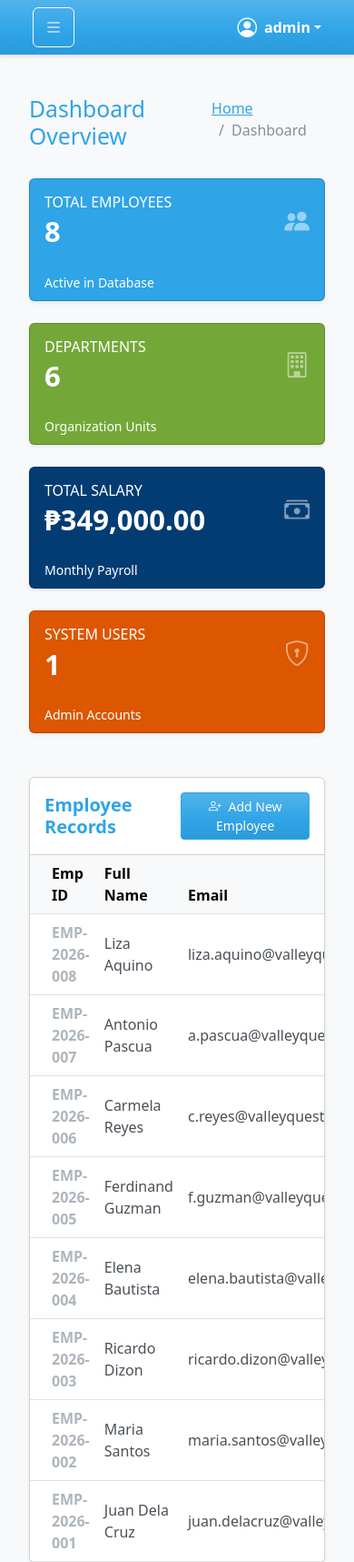
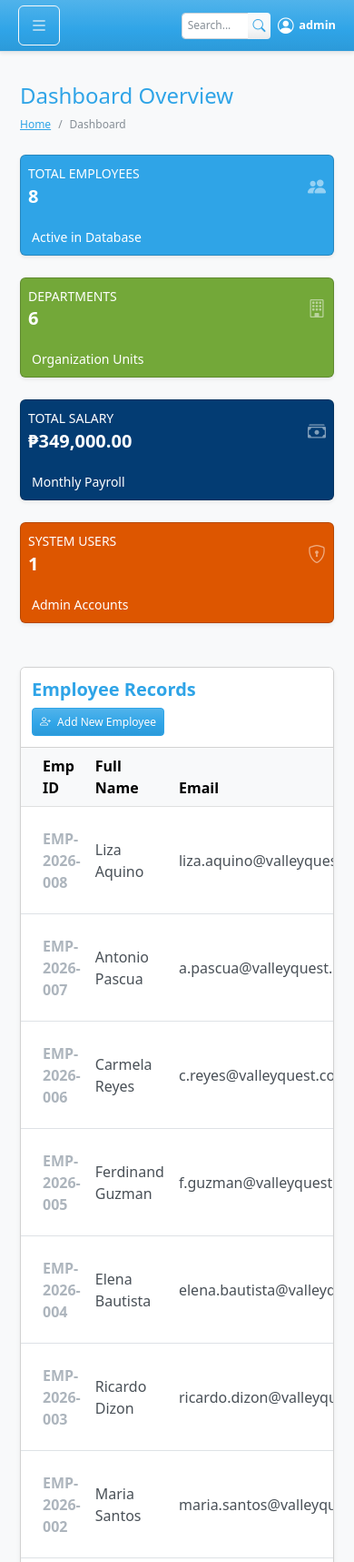
Before and after one commit to jhonbalberan6/Employee-Management-System, a PHP site: page /admin_dashboard.php in a window 390 px wide. Shown: the top 1717 px of the page at 91% size. Run offline with PHP 8.4, Linux system fonts and the light colour scheme; a user stored in the database is signed in; data comes from the database, SQL or seed files in the repository; some libraries are stand-ins or nearby versions.

Commit message:
Add: Responsiveness for multiple screen sizes

```diff
--- a/admin_dashboard.php
+++ b/admin_dashboard.php
@@ -27,6 +27,8 @@ $total_salary = ($result_salary && $row = $result_salary->fetch_assoc()) ? numbe
 $sql_users = "SELECT COUNT(*) AS total_users FROM users";
 $result_users = $conn->query($sql_users);
 $total_users = ($result_users && $row = $result_users->fetch_assoc()) ? $row['total_users'] : 0;
+
+$search_query = trim($_GET['search'] ?? '');
 ?>
 
 <!DOCTYPE html>
@@ -73,29 +75,29 @@ $total_users = ($result_users && $row = $result_users->fetch_assoc()) ? $row['to
 
 <!-- Top Navbar - Module 3 -->
 <nav class="navbar navbar-expand-lg navbar-dark bg-primary border-bottom shadow-sm px-4">
-    <div class="container-fluid">
-        <button class="btn btn-outline-light me-3" type="button" data-bs-toggle="offcanvas" data-bs-target="#offcanvasSidebar" aria-controls="offcanvasSidebar">
+    <div class="container-fluid dashboard-topbar">
+        <div class="topbar-left">
+            <button class="btn btn-outline-light me-2" type="button" data-bs-toggle="offcanvas" data-bs-target="#offcanvasSidebar" aria-controls="offcanvasSidebar">
                 <i class="bi bi-list fs-5"></i>
             </button>
+            <span class="navbar-brand d-none d-lg-block fw-bold mb-0"><i class="bi bi-rocket-takeoff-fill me-2"></i>ValleyQuest</span>
+        </div>
 
-        <span class="navbar-brand d-none d-lg-block fw-bold"><i class="bi bi-rocket-takeoff-fill me-2"></i>ValleyQuest</span>
-
-        <form class="d-flex ms-auto me-3 d-none d-md-flex" role="search" action="admin_dashboard.php" method="GET">
-            <div class="input-group">
-                <input class="form-control" type="search" name="search" placeholder="Search records..." aria-label="Search" value="<?php echo htmlspecialchars($_GET['search'] ?? ''); ?>">
+        <div class="topbar-right ms-auto">
+            <form class="navbar-search" role="search" action="admin_dashboard.php" method="GET" id="searchForm">
+                <a href="admin_dashboard.php" class="btn btn-outline-light border-0 p-0 search-clear-btn <?php echo empty($search_query) ? 'is-hidden' : ''; ?>" title="Clear Search" aria-label="Clear Search" <?php echo empty($search_query) ? 'tabindex="-1" aria-disabled="true"' : ''; ?>>
+                    <i class="bi bi-x-lg"></i>
+                </a>
+                <div class="input-group input-group-sm search-group">
+                    <input class="form-control" type="search" name="search" placeholder="Search..." aria-label="Search" value="<?php echo htmlspecialchars($search_query); ?>">
                     <button class="btn btn-light text-primary border-0" type="submit"><i class="bi bi-search"></i></button>
                 </div>
-            <?php if (isset($_GET['search']) && !empty($_GET['search'])): ?>
-                <a href="admin_dashboard.php" class="btn btn-outline-light border-0 ms-2" title="Clear Search">
-                    <i class="bi bi-x-lg"></i>
-                </a>
-            <?php endif; ?>
             </form>
 
             <div class="dropdown">
-            <a href="#" class="d-flex align-items-center text-white text-decoration-none dropdown-toggle" id="dropdownUser" data-bs-toggle="dropdown" aria-expanded="false">
-                <i class="bi bi-person-circle fs-4 me-2"></i>
-                <strong><?php echo htmlspecialchars($_SESSION['username']); ?></strong>
+                <a href="#" class="d-flex align-items-center text-white text-decoration-none dropdown-toggle navbar-user-toggle" id="dropdownUser" data-bs-toggle="dropdown" aria-expanded="false">
+                    <i class="bi bi-person-circle navbar-user-icon"></i>
+                    <strong class="navbar-user-name"><?php echo htmlspecialchars($_SESSION['username']); ?></strong>
                 </a>
                 <ul class="dropdown-menu dropdown-menu-end shadow border-0" aria-labelledby="dropdownUser">
                     <li><a class="dropdown-item" href="#"><i class="bi bi-person me-2"></i>Profile</a></li>
@@ -104,13 +106,14 @@ $total_users = ($result_users && $row = $result_users->fetch_assoc()) ? $row['to
                 </ul>
             </div>
         </div>
+    </div>
 </nav>
 
 <!-- Main Content - Module 6 -->
 <div id="content">
     <div class="container-fluid pt-4">
-        <div class="d-flex justify-content-between align-items-center mb-4">
-            <h2>Dashboard Overview</h2>
+        <div class="d-flex justify-content-between align-items-center mb-4 flex-wrap gap-2">
+            <h2 style="font-size: clamp(1.5rem, 4vw, 2rem); margin-bottom: 0;">Dashboard Overview</h2>
             <nav aria-label="breadcrumb">
                 <ol class="breadcrumb">
                     <li class="breadcrumb-item"><a href="#">Home</a></li>
@@ -129,15 +132,15 @@ $total_users = ($result_users && $row = $result_users->fetch_assoc()) ? $row['to
 
         <!-- Cardboxes - Module 6 -->
         <div class="row g-4">
-            <div class="col-md-3">
+            <div class="col-12 col-sm-6 col-md-3">
                 <div class="card bg-primary text-white h-100 shadow-sm">
                     <div class="card-body">
-                        <div class="d-flex justify-content-between align-items-center">
-                            <div>
-                                <h6 class="text-uppercase mb-1">Total Employees</h6>
-                                <h2 class="display-5 fw-bold mb-0"><?php echo $total_employees; ?></h2>
+                        <div class="d-flex justify-content-between align-items-center flex-wrap">
+                            <div class="flex-grow-1">
+                                <h6 class="text-uppercase mb-1 small">Total Employees</h6>
+                                <h2 class="fw-bold mb-0" style="font-size: clamp(1.25rem, 4vw, 2rem); word-break: break-word;"><?php echo $total_employees; ?></h2>
                             </div>
-                            <i class="bi bi-people-fill fs-1 opacity-50"></i>
+                            <i class="bi bi-people-fill opacity-50" style="font-size: clamp(1.25rem, 4vw, 2rem); flex-shrink: 0; margin-left: 0.5rem;"></i>
                         </div>
                     </div>
                     <div class="card-footer bg-transparent border-top-0">
@@ -146,15 +149,15 @@ $total_users = ($result_users && $row = $result_users->fetch_assoc()) ? $row['to
                 </div>
             </div>
 
-            <div class="col-md-3">
+            <div class="col-12 col-sm-6 col-md-3">
                 <div class="card bg-success text-white h-100 shadow-sm">
                     <div class="card-body">
-                        <div class="d-flex justify-content-between align-items-center">
-                            <div>
-                                <h6 class="text-uppercase mb-1">Departments</h6>
-                                <h2 class="display-5 fw-bold mb-0"><?php echo $total_departments; ?></h2>
+                        <div class="d-flex justify-content-between align-items-center flex-wrap">
+                            <div class="flex-grow-1">
+                                <h6 class="text-uppercase mb-1 small">Departments</h6>
+                                <h2 class="fw-bold mb-0" style="font-size: clamp(1.25rem, 4vw, 2rem); word-break: break-word;"><?php echo $total_departments; ?></h2>
                             </div>
-                            <i class="bi bi-building fs-1 opacity-50"></i>
+                            <i class="bi bi-building opacity-50" style="font-size: clamp(1.25rem, 4vw, 2rem); flex-shrink: 0; margin-left: 0.5rem;"></i>
                         </div>
                     </div>
                     <div class="card-footer bg-transparent border-top-0">
@@ -163,15 +166,15 @@ $total_users = ($result_users && $row = $result_users->fetch_assoc()) ? $row['to
                 </div>
             </div>
 
-            <div class="col-md-3">
+            <div class="col-12 col-sm-6 col-md-3">
                 <div class="card bg-info text-white h-100 shadow-sm">
                     <div class="card-body">
-                        <div class="d-flex justify-content-between align-items-center">
-                            <div>
-                                <h6 class="text-uppercase mb-1">Total Salary</h6>
-                                <h2 class="display-5 fw-bold mb-0">₱<?php echo $total_salary; ?></h2>
+                        <div class="d-flex justify-content-between align-items-center flex-wrap">
+                            <div class="flex-grow-1">
+                                <h6 class="text-uppercase mb-1 small">Total Salary</h6>
+                                <h2 class="fw-bold mb-0" style="font-size: clamp(1.25rem, 4vw, 2rem); word-break: break-word; overflow-wrap: break-word;">₱<?php echo $total_salary; ?></h2>
                             </div>
-                            <i class="bi bi-cash-stack fs-1 opacity-50"></i>
+                            <i class="bi bi-cash-stack opacity-50" style="font-size: clamp(1.25rem, 4vw, 2rem); flex-shrink: 0; margin-left: 0.5rem;"></i>
                         </div>
                     </div>
                     <div class="card-footer bg-transparent border-top-0">
@@ -180,15 +183,15 @@ $total_users = ($result_users && $row = $result_users->fetch_assoc()) ? $row['to
                 </div>
             </div>
 
-            <div class="col-md-3">
+            <div class="col-12 col-sm-6 col-md-3">
                 <div class="card bg-warning text-white h-100 shadow-sm">
                     <div class="card-body">
-                        <div class="d-flex justify-content-between align-items-center">
-                            <div>
-                                <h6 class="text-uppercase mb-1">System Users</h6>
-                                <h2 class="display-5 fw-bold mb-0"><?php echo $total_users; ?></h2>
+                        <div class="d-flex justify-content-between align-items-center flex-wrap">
+                            <div class="flex-grow-1">
+                                <h6 class="text-uppercase mb-1 small">System Users</h6>
+                                <h2 class="fw-bold mb-0" style="font-size: clamp(1.25rem, 4vw, 2rem); word-break: break-word;"><?php echo $total_users; ?></h2>
                             </div>
-                            <i class="bi bi-shield-lock fs-1 opacity-50"></i>
+                            <i class="bi bi-shield-lock opacity-50" style="font-size: clamp(1.25rem, 4vw, 2rem); flex-shrink: 0; margin-left: 0.5rem;"></i>
                         </div>
                     </div>
                     <div class="card-footer bg-transparent border-top-0">
@@ -277,7 +280,7 @@ $total_users = ($result_users && $row = $result_users->fetch_assoc()) ? $row['to
                                                 <button type="button" class="btn-close btn-close-white" data-bs-dismiss="modal" aria-label="Close"></button>
                                             </div>
                                             <div class="modal-body">
-                                                <!-- PERSONAL INFO SECTION -->
+                                                <!-- P ERSONAL INFO SECTION -->
                                                 <div class="mb-4 pb-4 border-bottom">
                                                     <h6 class="text-uppercase fw-bold text-primary mb-3"><i class="bi bi-person me-2"></i>Personal Information</h6>
                                                     <div class="row g-3">
--- a/assets/style.css
+++ b/assets/style.css
@@ -53,7 +53,217 @@ body {
     margin-right: 15px;
 }
 
+/* Topbar layout: explicit left/right regions for predictable debugging */
+.dashboard-topbar {
+    display: flex;
+    align-items: center;
+    gap: 0.75rem;
+    flex-wrap: nowrap;
+}
+
+.topbar-left,
+.topbar-right {
+    display: flex;
+    align-items: center;
+    min-width: 0;
+}
+
+.topbar-right {
+    gap: 0.5rem;
+}
+
+.navbar-search {
+    display: flex;
+    align-items: center;
+    min-width: 0;
+    max-width: 220px;
+    flex-shrink: 0;
+    gap: 0.25rem;
+}
+
+.search-group {
+    min-width: 0;
+}
+
+#searchForm .form-control {
+    min-width: 0;
+}
+
+.search-clear-btn {
+    width: 32px;
+    min-width: 32px;
+    height: 32px;
+    display: inline-flex;
+    align-items: center;
+    justify-content: center;
+}
+
+.search-clear-btn.is-hidden {
+    visibility: hidden;
+    pointer-events: none;
+}
+
+.navbar-user-toggle {
+    min-width: 0;
+}
+
+.navbar-user-icon {
+    font-size: clamp(1rem, 3vw, 1.5rem);
+    margin-right: 0.5rem;
+    flex-shrink: 0;
+}
+
+.navbar-user-name {
+    font-size: clamp(0.75rem, 2vw, 1rem);
+    white-space: nowrap;
+    overflow: hidden;
+    text-overflow: ellipsis;
+    max-width: 120px;
+}
+
 /* Responsive Table Adjustments */
 .table-responsive {
     border: none;
 }
+
+/* Mobile Responsiveness for Dashboard */
+@media (max-width: 576px) {
+    #content {
+        padding: 10px;
+    }
+
+    .card-body {
+        padding: 0.75rem 0.5rem;
+    }
+
+    .card-footer {
+        padding: 0.5rem 0.75rem !important;
+    }
+
+    .btn-group-sm {
+        gap: 0.25rem;
+        flex-wrap: wrap;
+    }
+
+    .navbar {
+        padding: 0.375rem 0.5rem !important;
+        gap: 0.5rem;
+    }
+
+    .navbar-brand {
+        font-size: 0.85rem;
+    }
+
+    .dropdown-toggle::after {
+        display: none;
+    }
+
+    .breadcrumb {
+        margin-bottom: 0;
+        font-size: 0.75rem;
+    }
+
+    .navbar-search .input-group-sm > .form-control {
+        font-size: 0.875rem;
+        padding: 0.35rem 0.5rem;
+    }
+
+    #content .container-fluid {
+        padding-left: 0.75rem;
+        padding-right: 0.75rem;
+    }
+}
+
+/* Tablet Responsiveness */
+@media (max-width: 768px) {
+    .table th:nth-child(n+5),
+    .table td:nth-child(n+5) {
+        font-size: 0.875rem;
+    }
+}
+
+/* Ensure flex containers wrap on small screens */
+.d-flex.flex-wrap {
+    gap: 0.5rem;
+}
+
+/* Additional Mobile Optimizations */
+@media (max-width: 480px) {
+    .alert {
+        padding: 0.5rem 0.75rem;
+        font-size: 0.875rem;
+    }
+
+    .card-header {
+        padding: 0.75rem !important;
+        flex-direction: column;
+        align-items: flex-start !important;
+        gap: 0.5rem;
+    }
+
+    .btn-sm {
+        padding: 0.35rem 0.5rem;
+        font-size: 0.75rem;
+    }
+}
+
+/* General text overflow fix */
+h2, h3, h4, h5, h6 {
+    overflow-wrap: break-word;
+    word-break: break-word;
+}
+
+/* Navbar responsive behavior by region */
+@media (max-width: 768px) {
+    .navbar-search {
+        max-width: 170px;
+    }
+
+    .navbar-user-name {
+        max-width: 90px;
+    }
+
+    .form-control,
+    .form-select {
+        font-size: 16px; /* Prevents zoom on iOS */
+    }
+}
+
+@media (max-width: 576px) {
+    .dashboard-topbar {
+        gap: 0.3rem;
+    }
+
+    .topbar-left .navbar-brand {
+        display: none !important;
+    }
+
+    .navbar-search {
+        max-width: 130px;
+    }
+
+    .search-clear-btn {
+        width: 28px;
+        min-width: 28px;
+        height: 28px;
+    }
+
+    .navbar-search .input-group-sm > .form-control {
+        padding: 0.25rem 0.35rem;
+        font-size: 0.75rem;
+    }
+
+    .navbar-search .btn-light {
+        padding: 0.25rem 0.35rem;
+    }
+
+    .navbar-user-icon {
+        font-size: 1.1rem;
+        margin-right: 0.35rem;
+    }
+
+    .navbar-user-name {
+        font-size: 0.8rem;
+        max-width: 66px;
+    }
+}
```
Lines whose indentation alone changed are shown as unchanged.
